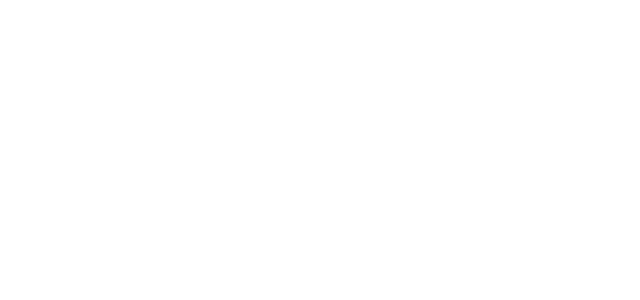
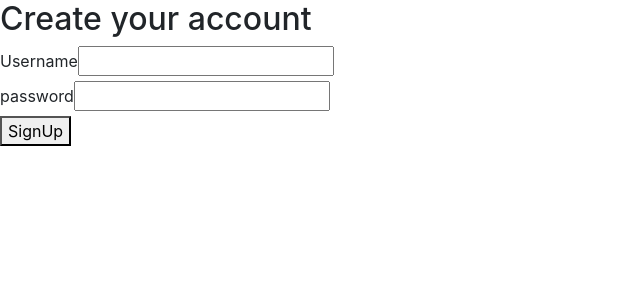
Before and after one commit to Siham-sparow/ESTIAM, a React (Create React App) app: page / in a window 1280 px wide. Shown: the top 300 px of the page, without its empty margins (0-640 px from the left). Built offline with nearby package versions, Linux system fonts and the light colour scheme.

Commit message:
Ajout du code du component register

```diff
--- a/src/Components/User/FirstPage.js
+++ b/src/Components/User/FirstPage.js
@@ -6,7 +6,6 @@ import Login from './Login';
 const FirstPage = () => {
     return (
         <div>
-
             <SignUp/>
             <Login />
         </div>
--- a/src/Components/User/SignUp.js
+++ b/src/Components/User/SignUp.js
@@ -1,9 +1,68 @@
-import React from 'react';
+import React,{Component} from 'react';
+import { api_register } from '../../apiUrl';
 //contain the register or signUp component
-const SignUp = () => {
-    return (
-        <div></div>
-    );
+class SignUp extends Component {
+    constructor(props){
+        super(props);
+        this.state={
+            username:'',
+            password:''
+        };
+        this.submit= this.submit.bind(this);
+        this.handleChange = this.handleChange.bind(this);
+
+    }
+    // code copied from the course pokedex exemple
+    handleChange(element) {
+        const inputName = element.target.name;
+        const inputValue = element.target.value;
+
+        const statusCopy = Object.assign({}, this.state);
+        statusCopy[inputName] = inputValue;
+
+        console.log(statusCopy);
+        this.setState(statusCopy);
+      }
+
+      submit(){
+          console.log("update");
+        fetch(api_register,{
+            method:"post",
+            body:JSON.stringify(this.state),
+            headers:{
+                "content-type":"application/json"
+            }
+        })
+        .then(response=>response.json())
+        .then(data=>{
+            console.log(data)
+        }).catch(err=>console.log((err)));
+      }
+    render(){
+
+        return (
+            <div>
+                <h2>Create your account</h2>
+                <div>
+                    <label htmlFor="username"> Username</label>
+                    <input value={this.state.username}
+                        onChange={this.handleChange}
+                        name="username"
+                        type="text"></input>
+                </div>
+                <div>
+                    <label htmlFor="password"> password</label>
+                    <input value={this.state.password}
+                        onChange={this.handleChange}
+                        name="password"
+                        type="password"></input>
+                </div>
+                <div>
+                    <button onClick={this.submit}>SignUp</button>
+                </div>
+            </div>
+        );
+    }
 }
 
 export default SignUp;
--- /dev/null
+++ b/src/apiUrl.js
@@ -0,0 +1,6 @@
+//contain routes for api call
+
+const api_base='http://localhost:8000/';
+
+export const api_register= api_base+"users";
+export const api_login= api_base+"login";
```
